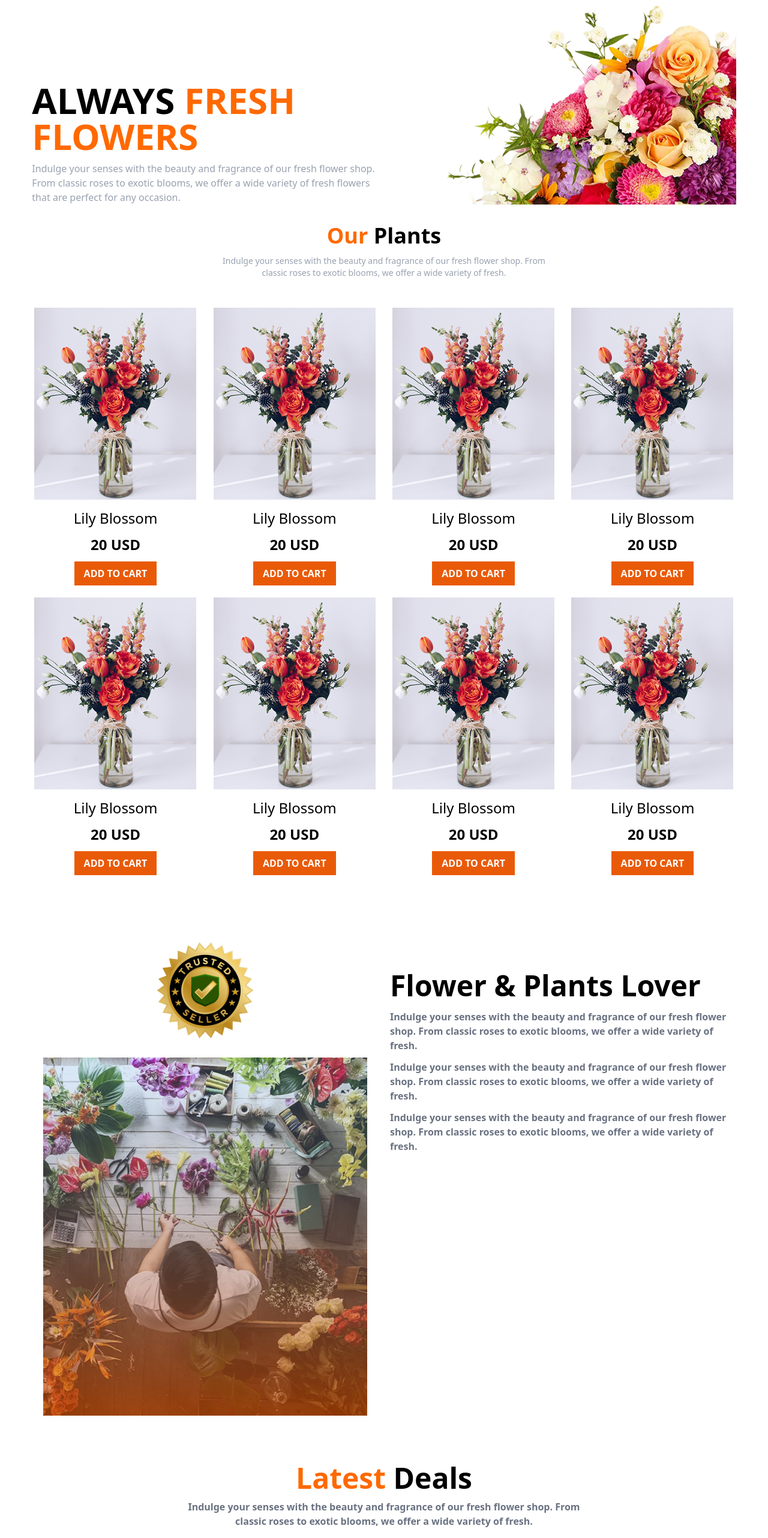
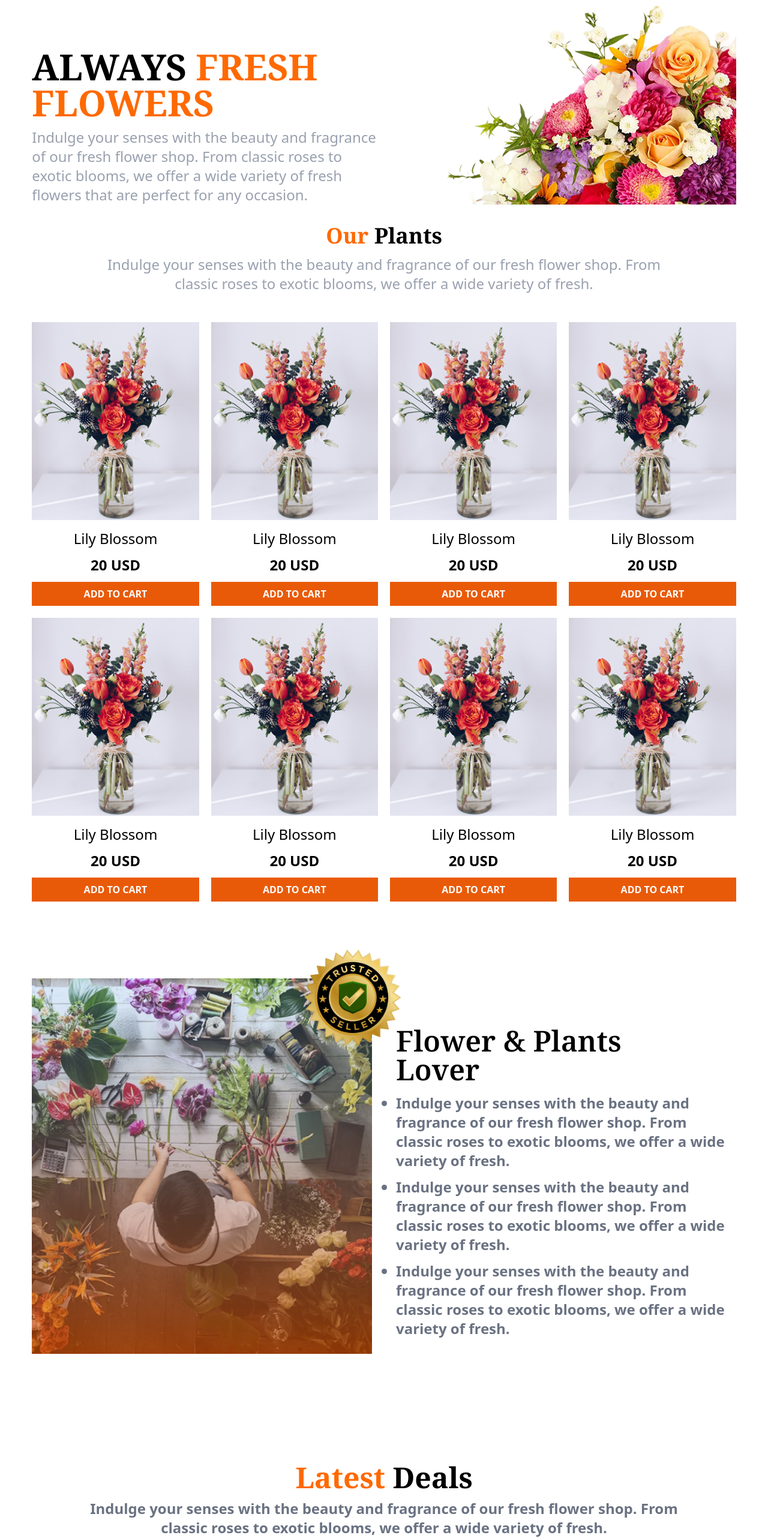
Before and after one commit to rimpakasundi07/Faugei-Flower-Shop, a plain HTML site: page index.html in a window 1280 px wide. Shown: the part 160-2724 px from the top of the page at 60% size. Drawn offline with nearby package versions, Linux system fonts and the light colour scheme.

Commit message:
responsive code updated

```diff
--- a/index.html
+++ b/index.html
@@ -4,6 +4,7 @@
     <meta charset="UTF-8">
     <meta name="viewport" content="width=device-width, initial-scale=1.0">
     <title>Flower-Web</title>
+    <link rel="stylesheet" href="style.css">
 
        <!-- tailwind link -->
        <script src="https://cdn.jsdelivr.net/npm/@tailwindcss/browser@4"></script>
@@ -18,23 +19,9 @@
        <link rel="preconnect" href="https://fonts.gstatic.com" crossorigin>
        <link href="https://fonts.googleapis.com/css2?family=Noto+Serif:ital,wght@0,100..900;1,100..900&display=swap" rel="stylesheet">
 
-        <script>
-    tailwind.config = {
-      theme: {
-        extend: {
-
-            fontFamily: {
-  noto: ['"Noto Serif"', 'serif'],
-}
-
-
-        }
-      }
-    }
-  </script>
 
 </head>
-<body class="font-noto">
+<body >
     <!-- Navbar section start here -->
      <div class="flex items-center justify-between w-11/12 mx-auto my-8">
         <div>
@@ -62,8 +49,8 @@
         <div class="grid grid-cols-1 lg:grid-cols-2  items-end gap-5 ">
               <!-- left side div  -->
         <div class="space-y-3 order-2 lg:order-1 ">
-            <p class="lg:text-6xl font-bold font-noto  text-xl"> ALWAYS<span class="text-orange-500"> FRESH<br>FLOWERS </span></p>
-            <p class="text-base text-gray-400 text-"> Indulge your senses with the beauty and fragrance of our fresh flower shop. From classic roses to exotic blooms, we offer a wide variety of fresh flowers that are perfect for any occasion. </p>
+            <p class="lg:text-6xl font-bold noto  text-xl"> ALWAYS<span class="text-orange-500"> FRESH<br>FLOWERS </span></p>
+            <p class=" text-gray-400 text-lg lg:text-2xl"> Indulge your senses with the beauty and fragrance of our fresh flower shop. From classic roses to exotic blooms, we offer a wide variety of fresh flowers that are perfect for any occasion. </p>
          </div>
 
          <!-- right side div -->
@@ -80,22 +67,22 @@
       <div class="w-11/12 mx-auto py-8">
         <div class="space-y-3">
 
-             <p class="text-lg lg:text-4xl font-bold text-center font-family:'Noto Serif'"><span class="text-orange-500">Our </span> Plants</p>
-             <p  class="text-sm text-gray-400 text-center"> Indulge your senses with the beauty and fragrance of our fresh flower shop. From <br>classic roses to exotic blooms, we offer a wide variety of fresh.</p>
+             <p class="text-lg lg:text-4xl font-bold text-center noto "><span class="text-orange-500">Our </span> Plants</p>
+             <p  class=" text-lg lg:text-2xl text-gray-400 text-center"> Indulge your senses with the beauty and fragrance of our fresh flower shop. From <br>classic roses to exotic blooms, we offer a wide variety of fresh.</p>
 
         </div>
 
         <div class="grid grid-cols-2 lg:grid-cols-4 gap-5 py-12">
 
             <!-- card 1 -->
-            <div class="flex flex-col items-center space-y-3">
+            <div class=" space-y-3">
                 <div>
-                    <img src="assets/sample-flower-image.png" class="mx-auto" alt="">
+                    <img src="assets/sample-flower-image.png" class="w-full " alt="">
                 </div>
                 <div class="text-center space-y-3">
                     <p class="lg:text-2xl text-lg">Lily Blossom</p>
                     <p class="lg:text-2xl text-lg font-semibold">20 USD</p>
-                    <button class="uppercase bg-[#E95A08] font-semibold text-white px-4 py-2">
+                    <button class="uppercase bg-[#E95A08] font-semibold w-full  text-white py-2">
                         Add to Cart
                     </button>
                 </div>
@@ -104,28 +91,30 @@
 
 
             <!-- card 2 -->
-            <div class="flex flex-col items-center space-y-3">
+               <div class=" space-y-3">
                 <div>
-                    <img src="assets/sample-flower-image.png" class="mx-auto" alt="">
+                    <img src="assets/sample-flower-image.png" class="w-full " alt="">
                 </div>
                 <div class="text-center space-y-3">
                     <p class="lg:text-2xl text-lg">Lily Blossom</p>
                     <p class="lg:text-2xl text-lg font-semibold">20 USD</p>
-                    <button class="uppercase bg-[#E95A08] font-semibold text-white px-4 py-2">
+                    <button class="uppercase bg-[#E95A08] font-semibold w-full  text-white py-2">
                         Add to Cart
                     </button>
                 </div>
             </div>
 
+
+
             <!-- card 3 -->
-              <div class="flex flex-col items-center space-y-3">
+                <div class=" space-y-3">
                 <div>
-                    <img src="assets/sample-flower-image.png" class="mx-auto" alt="">
+                    <img src="assets/sample-flower-image.png" class="w-full " alt="">
                 </div>
                 <div class="text-center space-y-3">
                     <p class="lg:text-2xl text-lg">Lily Blossom</p>
                     <p class="lg:text-2xl text-lg font-semibold">20 USD</p>
-                    <button class="uppercase bg-[#E95A08] font-semibold text-white px-4 py-2">
+                    <button class="uppercase bg-[#E95A08] font-semibold w-full  text-white py-2">
                         Add to Cart
                     </button>
                 </div>
@@ -134,77 +123,82 @@
 
             <!-- card 4-->
 
-             <div class="flex flex-col items-center space-y-3">
+              <div class=" space-y-3">
                 <div>
-                    <img src="assets/sample-flower-image.png" class="mx-auto" alt="">
+                    <img src="assets/sample-flower-image.png" class="w-full " alt="">
                 </div>
                 <div class="text-center space-y-3">
                     <p class="lg:text-2xl text-lg">Lily Blossom</p>
                     <p class="lg:text-2xl text-lg font-semibold">20 USD</p>
-                    <button class="uppercase bg-[#E95A08] font-semibold text-white px-4 py-2">
+                    <button class="uppercase bg-[#E95A08] font-semibold w-full  text-white py-2">
                         Add to Cart
                     </button>
                 </div>
             </div>
 
+
             <!-- card 5 -->
 
-             <div class="flex flex-col items-center space-y-3">
+             <div class=" space-y-3">
                 <div>
-                    <img src="assets/sample-flower-image.png" class="mx-auto" alt="">
+                    <img src="assets/sample-flower-image.png" class="w-full " alt="">
                 </div>
                 <div class="text-center space-y-3">
                     <p class="lg:text-2xl text-lg">Lily Blossom</p>
                     <p class="lg:text-2xl text-lg font-semibold">20 USD</p>
-                    <button class="uppercase bg-[#E95A08] font-semibold text-white px-4 py-2">
+                    <button class="uppercase bg-[#E95A08] font-semibold w-full  text-white py-2">
                         Add to Cart
                     </button>
                 </div>
             </div>
 
+
             <!-- card 6 -->
 
-            <div class="flex flex-col items-center space-y-3">
+            <div class=" space-y-3">
                 <div>
-                    <img src="assets/sample-flower-image.png" class="mx-auto" alt="">
+                    <img src="assets/sample-flower-image.png" class="w-full " alt="">
                 </div>
                 <div class="text-center space-y-3">
                     <p class="lg:text-2xl text-lg">Lily Blossom</p>
                     <p class="lg:text-2xl text-lg font-semibold">20 USD</p>
-                    <button class="uppercase bg-[#E95A08] font-semibold text-white px-4 py-2">
+                    <button class="uppercase bg-[#E95A08] font-semibold w-full  text-white py-2">
                         Add to Cart
                     </button>
                 </div>
             </div>
 
+
             <!-- card 7 -->
 
-             <div class="flex flex-col items-center space-y-3">
+            <div class=" space-y-3">
                 <div>
-                    <img src="assets/sample-flower-image.png" class="mx-auto" alt="">
+                    <img src="assets/sample-flower-image.png" class="w-full " alt="">
                 </div>
                 <div class="text-center space-y-3">
                     <p class="lg:text-2xl text-lg">Lily Blossom</p>
                     <p class="lg:text-2xl text-lg font-semibold">20 USD</p>
-                    <button class="uppercase bg-[#E95A08] font-semibold text-white px-4 py-2">
+                    <button class="uppercase bg-[#E95A08] font-semibold w-full  text-white py-2">
                         Add to Cart
                     </button>
                 </div>
             </div>
+
             <!-- card 8 -->
 
-           <div class="flex flex-col items-center space-y-3">
+            <div class=" space-y-3">
                 <div>
-                    <img src="assets/sample-flower-image.png" class="mx-auto" alt="">
+                    <img src="assets/sample-flower-image.png" class="w-full " alt="">
                 </div>
                 <div class="text-center space-y-3">
                     <p class="lg:text-2xl text-lg">Lily Blossom</p>
                     <p class="lg:text-2xl text-lg font-semibold">20 USD</p>
-                    <button class="uppercase bg-[#E95A08] font-semibold text-white px-4 py-2">
+                    <button class="uppercase bg-[#E95A08] font-semibold w-full  text-white py-2">
                         Add to Cart
                     </button>
                 </div>
             </div>
+
 
 
 
@@ -217,20 +211,21 @@
      <!-- Our Plants section end here -->
 
      <!-- Flower & Plants Lover section start here -->
-      <div class="w-11/12 mx-auto grid grid-cols-1 lg:grid-cols-2 gap-5">
+      <div class="w-11/12 mx-auto grid grid-cols-1 lg:grid-cols-2 py-12 gap-5 lg:gap-10 relative ">
         <!-- left side div -->
-        <div>
-            <img src="assets/trusted-badge.png" class="mx-auto h-56" alt="">
-            <img src="assets/flower-store.png" class="mx-auto" alt="">
+        <div class="relative ">
+            <img src="assets/trusted-badge.png" class="md:block hidden  absolute -top-20 -right-20 h-56" alt="">
+            <img src="assets/flower-store.png" class="w-full" alt="">
 
         </div>
         <!-- right side div -->
         <div class="py-20">
-            <h2 class="text-xl lg:text-5xl font-semibold"> Flower & Plants Lover</h2>
-            <ul class="space-y-3 py-4" type="">
-                <li class="text-gray-500 font-semibold"> Indulge your senses with the beauty and fragrance of our fresh flower shop. From classic roses to exotic blooms, we offer a wide variety of fresh.</li>
-                <li class="text-gray-500 font-semibold"> Indulge your senses with the beauty and fragrance of our fresh flower shop. From classic roses to exotic blooms, we offer a wide variety of fresh.</li>
-                <li class="text-gray-500 font-semibold">Indulge your senses with the beauty and fragrance of our fresh flower shop. From classic roses to exotic blooms, we offer a wide variety of fresh. </li>
+            <h2 class="text-2xl lg:text-5xl font-semibold lg:block noto hidden"> Flower & Plants<br>Lover</h2>
+            <h2 class="text-2xl lg:text-5xl lg:hidden font-semibold"> Flower & Plants Lover</h2>
+            <ul class="space-y-3 pt-4" type="">
+                <li class="text-gray-500 lg:text-2xl text-xl font-semibold list-disc "> Indulge your senses with the beauty and fragrance of our fresh flower shop. From classic roses to exotic blooms, we offer a wide variety of fresh.</li>
+                <li class="text-gray-500 lg:text-2xl text-xl font-semibold list-disc"> Indulge your senses with the beauty and fragrance of our fresh flower shop. From classic roses to exotic blooms, we offer a wide variety of fresh.</li>
+                <li class="text-gray-500 lg:text-2xl text-xl font-semibold list-disc">Indulge your senses with the beauty and fragrance of our fresh flower shop. From classic roses to exotic blooms, we offer a wide variety of fresh. </li>
             </ul>
 
         </div>
@@ -243,18 +238,44 @@
        <div class="11/12 mx-auto py-20">
 
         <div class="text-center">
-             <p  class="lg:text-5xl font-bold font-noto  text-xl"><span class="text-orange-500">Latest </span>  Deals</p>
-        <p class="text-gray-500 pt-3 font-semibold">Indulge your senses with the beauty and fragrance of our fresh flower shop. From<br>classic roses to exotic blooms, we offer a wide variety of fresh.</p>
+             <p  class="lg:text-5xl font-bold noto  text-xl"><span class="text-orange-500">Latest </span>  Deals</p>
+        <p class="text-gray-500   text-lg lg:text-2xl pt-3 font-semibold">Indulge your senses with the beauty and fragrance of our fresh flower shop. From<br>classic roses to exotic blooms, we offer a wide variety of fresh.</p>
 
         </div>
 
             <div  class="w-11/12 mx-auto grid grid-cols-1 lg:grid-cols-12 gap-10 py-15">
-                <div class="col-span-6 lg:col-span-4">
-                    <img src="assets/deal-bloom.png" class="  rounded-2xl" alt="">
-                    <img src="assets/deal-ana.png" class=" rounded-2xl pt-8"  alt="">
+                <div class="col-span-6 lg:col-span-4 relative">
+
+                    <div class=" relative flex justify-center items-center">
+                         <img src="assets/deal-bloom.png" class="w-full relative  rounded-2xl" alt="">
+                          <div class=" absolute text-center ">
+                           <p  class="lg:text-3xl text-xl font-bold noto text-white">60% Off | Bloom Plant  </p>
+                            <p class="lg:text-2xl pt-4 text-lg noto text-white underline"> Shop Now</p>
                     </div>
-                <div class="col-span-6 lg:col-span-8">
-                    <img src="assets/deal-zabo.png" class=" rounded-2xl" alt="">
+                    </div>
+
+
+
+
+
+
+                    <div class="relative flex justify-center items-center ">
+                        <img src="assets/deal-ana.png" class="w-full rounded-2xl pt-8"  alt="">
+                        <div class="absolute text-center">
+                            <p class="lg:text-3xl text-xl font-bold noto text-white">30% Off | Ana  Plant </p>
+                            <p class="lg:text-2xl pt-4 text-lg noto text-white underline">Shop Now </p>
+                        </div>
+                    </div>
+
+
+                </div>
+                <div class="col-span-6 relative flex justify-center items-center  lg:col-span-8">
+                    <img src="assets/deal-zabo.png" class="w-full  rounded-2xl" alt="">
+                    <div class=" absolute  text-center">
+                           <p class="lg:text-5xl  text-2xl noto font-bold text-white" >25% Off | Zabo Plant</p>
+                            <p class="lg:text-3xl text-2xl noto pt-4 text-white underline"> Shop Now</p>
+                    </div>
+
 
                 </div>
 
@@ -266,13 +287,13 @@
       <!-- Latest  Deals srction end here -->
 
           <!-- join the colorful branch section start here -->
-            <div class="text-center py-10 lg:py-20 mb-8 bg-[url(assets/news-letter-bg.png)] bg-cover bg-no-repeat space-y-3">
+            <div class="text-center flex flex-col justify-center items-center py-10 lg:py-20 mb-8 bg-[url(assets/news-letter-bg.png)] h-auto lg:h-[535px] bg-cover bg-no-repeat space-y-3">
 
-                <h2 class="text-xl lg:text-5xl font-bold pb-8 text-white">Join the colorful Bunch</h2>
+                <h2 class="text-xl lg:text-5xl font-bold pb-8 noto text-white">Join the colorful Bunch</h2>
 
-                <form>
-                    <input required type="email" class="px-48 py-2 border-gray-100 text-left bg-white  " placeholder="Write email">
-                    <button class="px-4 py-2 bg-[#E95A08] text-white font-bold ">Subscribe</button>
+                <form class="flex items-center px-10">
+                    <input required type="email" class="lg:w-[700px] px-4 py-2 border-gray-100 placeholder:text-start bg-white  " placeholder="Write email">
+                    <button class="px-6 py-2 -ml-3 bg-[#E95A08] text-white font-bold ">Subscribe</button>
                 </form>
 
 
@@ -282,26 +303,27 @@
           <!-- join the colorful branch section end here -->
 
      <!-- footer section start here -->
-      <div class="w-11/12 mx-auto grid grid-cols-1 lg:grid-cols-3 gap-10 py-10" >
+      <div class="w-11/12 mx-auto grid grid-cols-1 lg:grid-cols-3 gap:5  lg:gap-10 py-10" >
         <!-- left side -->
          <div>
             <img src="assets/logo.png" alt="">
-            <p class=" text-gray-500 pt-3 lg:pt-5 font-semibold " >Indulge your senses with the beauty<br>and fragrance of our fresh<br>flower shop. </p>
+            <p class=" text-gray-500 pt-3  text-lg lg:text-2xl lg:pt-5 font-semibold " >Indulge your senses with the beauty<br>and fragrance of our fresh<br>flower shop. </p>
          </div>
 
          <!-- middle side -->
           <div class="grid grid-cols-1 lg:grid-cols-2 gap-10">
-            <div>
-                 <ul class="space-y-8">
+            <div class="lg:mx-auto">
+                 <ul class="space-y-8 text-[#6B7280]">
                 <li>Home </li>
-                <li>About Us </li>
+                <li >About Us </li>
                 <li>Blog </li>
                 <li>FAQ </li>
                 <li>Contract Us </li>
                  </ul>
           </div>
-          <div>
-             <ul class="space-y-8">
+
+          <div  class="lg:mx-auto">
+             <ul class="space-y-8  text-[#6B7280]">
                 <li>Features</li>
                 <li>Pricing </li>
                 <li>Privacy Policy</li>
@@ -315,10 +337,12 @@
           </div>
 
           <!-- right side -->
-           <div class="flex items-center gap-6">
+
+          <div class="items-start lg:mx-auto">
+                    <div class="flex items-center  gap-6">
 
 
-            <div>
+            <div  >
                 <img src="assets/icon-linkedin.png" alt="">
             </div>
 
@@ -331,7 +355,7 @@
             </div>
 
             <div>
-             <img src="assets/icon-youtube.png" alt="">
+                <img src="assets/icon-youtube.png"  alt="">
 
             </div>
 
@@ -339,9 +363,10 @@
 
 
 
-
+        </div>
 
           </div>
+
 
       </div>
      <!-- footer section end here -->
--- /dev/null
+++ b/style.css
@@ -0,0 +1,4 @@
+.noto{
+    font-family: "Noto Serif", serif;
+
+}
```
Lines whose indentation alone changed are shown as unchanged.
